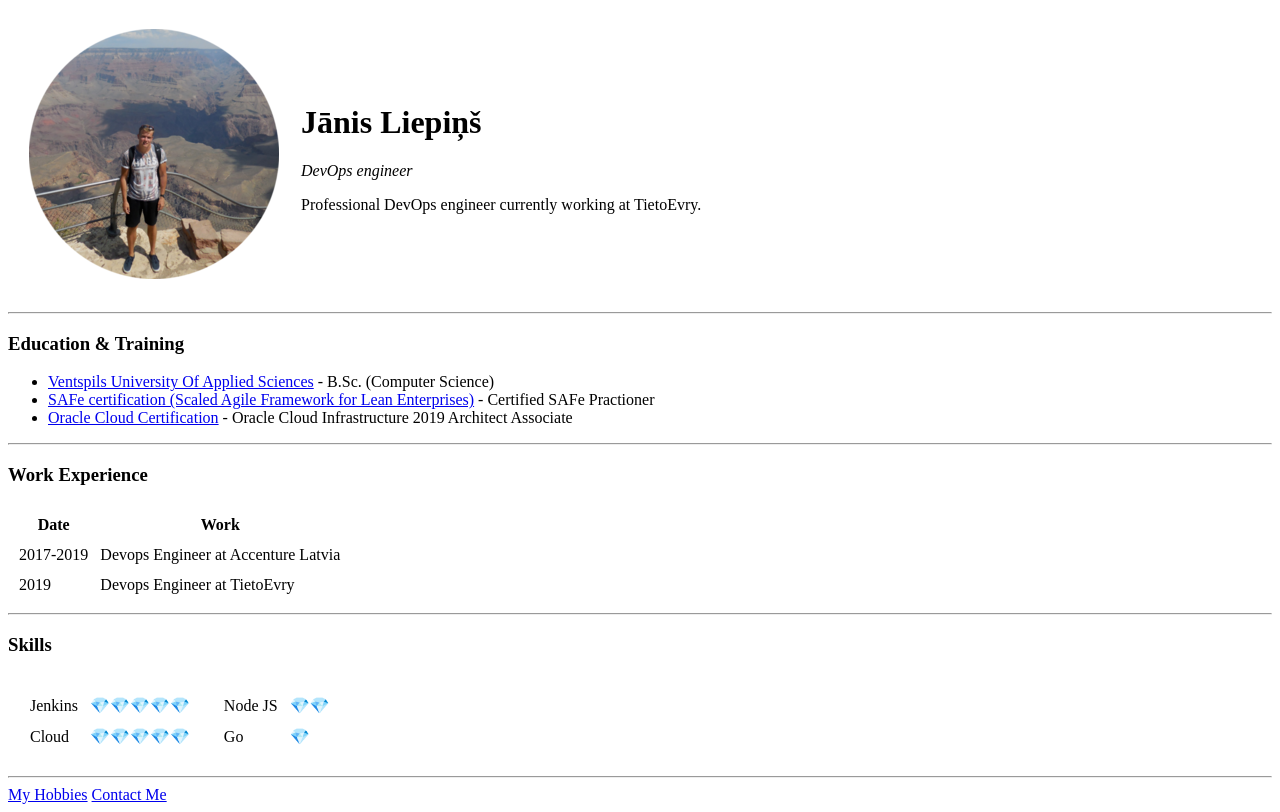
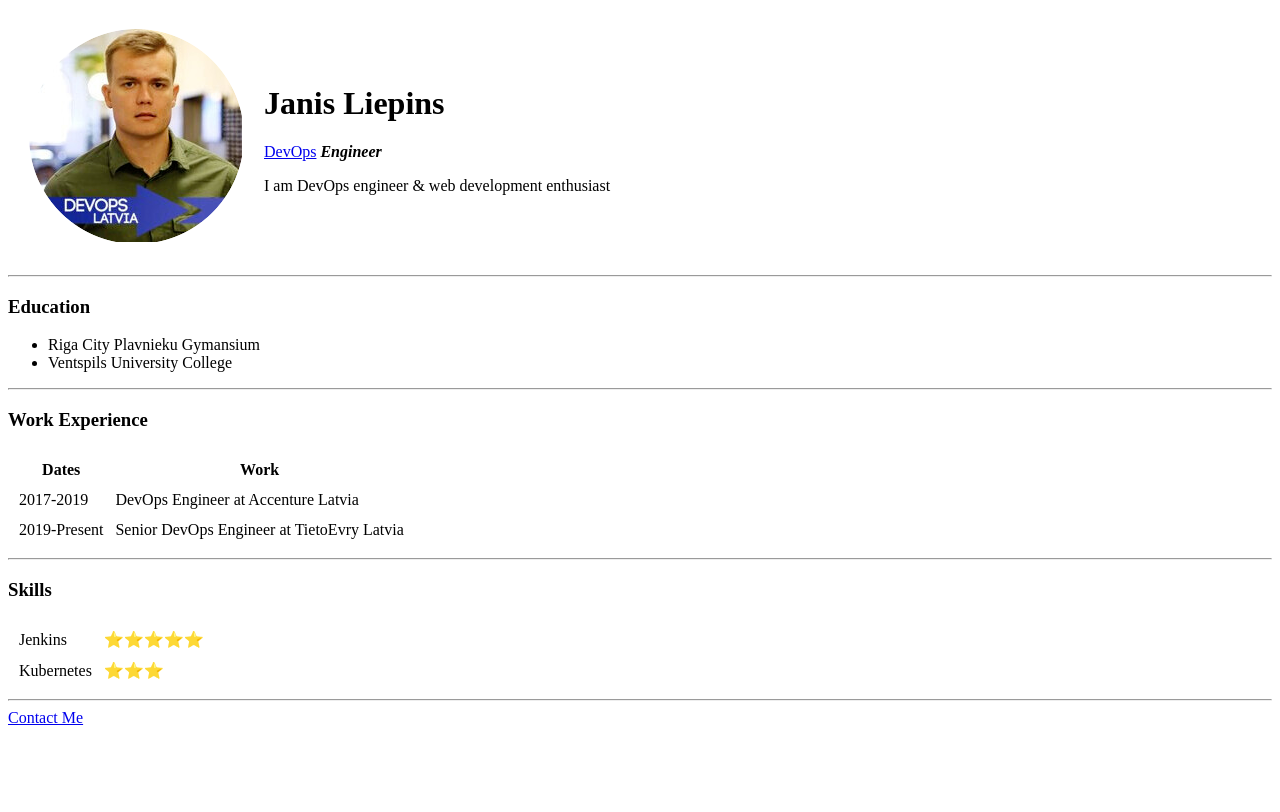
Before and after one commit to janisliepins/cv, a plain HTML site: page index.html in a window 1280 px wide. Drawn offline with Linux system fonts and the light colour scheme.

Commit message:
refactor

```diff
--- a/index.html
+++ b/index.html
@@ -1,85 +1,70 @@
 <!DOCTYPE html>
-<html lang="en" dir="ltr">
-
+<html lang="en">
     <head>
-  <meta charset="utf-8">
-  <title>Jānis Liepiņš</title>
+        <meta charset="UTF-8" />
+        <meta http-equiv="X-UA-Compatible" content="IE=edge" />
+        <meta name="viewport" content="width=device-width, initial-scale=1.0" />
+        <meta name="description" content="Janis Liepins CV online" />
+        <title>Janis Liepins CV</title>
     </head>
-
     <body>
         <table cellspacing="20">
             <tr>
-      <td><img src="images/my_cv_image.png" alt="janis cv profile picture"></td>
                 <td>
-        <h1>Jānis Liepiņš</h1>
-        <p><em>DevOps engineer</em></p>
-        <p>Professional DevOps engineer currently working at TietoEvry.</p>
+                    <img
+                        src="images/janis_liepins_cv.png"
+                        alt="Janis Liepins CV picture"
+                    />
+                </td>
+                <td>
+                    <h1>Janis Liepins</h1>
+                    <p>
+                        <a href="https://devops.com/">DevOps</a
+                        ><em> <strong> Engineer</strong></em>
+                    </p>
+                    <p>I am DevOps engineer & web development enthusiast</p>
                 </td>
             </tr>
         </table>
-
-  <hr>
-  <h3>Education & Training</h3>
+        <hr />
+        <h3>Education</h3>
         <ul>
-    <li><a href="https://www.venta.lv/en/program/computer-science">Ventspils University Of Applied Sciences</a> - B.Sc. (Computer Science)</li>
-    <li><a href="https://www.scaledagile.com/certification/certified-safe-practitioner/#:~:text=A%20Certified%20SAFe%C2%AE%20Practitioner,XP)%20in%20a%20SAFe%20environment.">SAFe certification (Scaled Agile Framework for Lean Enterprises)</a> -
-      Certified SAFe Practioner</li>
-    <li><a href="https://www.oracle.com/education/">Oracle Cloud Certification</a> - Oracle Cloud Infrastructure 2019 Architect Associate</li>
+            <li>Riga City Plavnieku Gymansium</li>
+            <li>Ventspils University College</li>
         </ul>
-  <hr>
+        <hr />
         <h3>Work Experience</h3>
         <table cellspacing="10">
             <thead>
                 <tr>
-        <th>Date</th>
+                    <th>Dates</th>
                     <th>Work</th>
                 </tr>
             </thead>
             <tbody>
                 <tr>
                     <td>2017-2019</td>
-        <td>Devops Engineer at Accenture Latvia</td>
+                    <td>DevOps Engineer at Accenture Latvia</td>
                 </tr>
                 <tr>
-        <td>2019</td>
-        <td>Devops Engineer at TietoEvry</td>
+                    <td>2019-Present</td>
+                    <td>Senior DevOps Engineer at TietoEvry Latvia</td>
                 </tr>
             </tbody>
-    <tfoot></tfoot>
         </table>
-  <hr>
+        <hr />
         <h3>Skills</h3>
         <table cellspacing="10">
             <tr>
-      <td>
-        <table cellspacing="10">
-          <tr>
                 <td>Jenkins</td>
-            <td>💎💎💎💎💎</td>
+                <td>&#11088;&#11088;&#11088;&#11088;&#11088;</td>
             </tr>
             <tr>
-            <td>Cloud</td>
-            <td>💎💎💎💎💎</td>
+                <td>Kubernetes</td>
+                <td>&#11088;&#11088;&#11088;</td>
             </tr>
         </table>
-      </td>
-      <td>
-        <table cellspacing="10">
-          <tr>
-            <td>Node JS</td>
-            <td>💎💎</td>
-          </tr>
-          <tr>
-            <td>Go</td>
-            <td>💎</td>
-          </tr>
-        </table>
-      </td>
-    </tr>
-  </table>
-  <hr>
-  <a href="hobbies.html">My Hobbies</a>
-  <a href="contact-me.html">Contact Me</a>
+        <hr />
+        <a href="contacts.html">Contact Me</a>
     </body>
-
 </html>
```
Also changed, not shown: contact-me.html (deleted, +0 -34 lines), contacts.html (added, +31 -0 lines), hobbies.html (deleted, +0 -15 lines), images/janis_liepins_cv.png (added), images/my_cv_image.png (deleted), 1 other file. Lines whose indentation alone changed are shown as unchanged.
